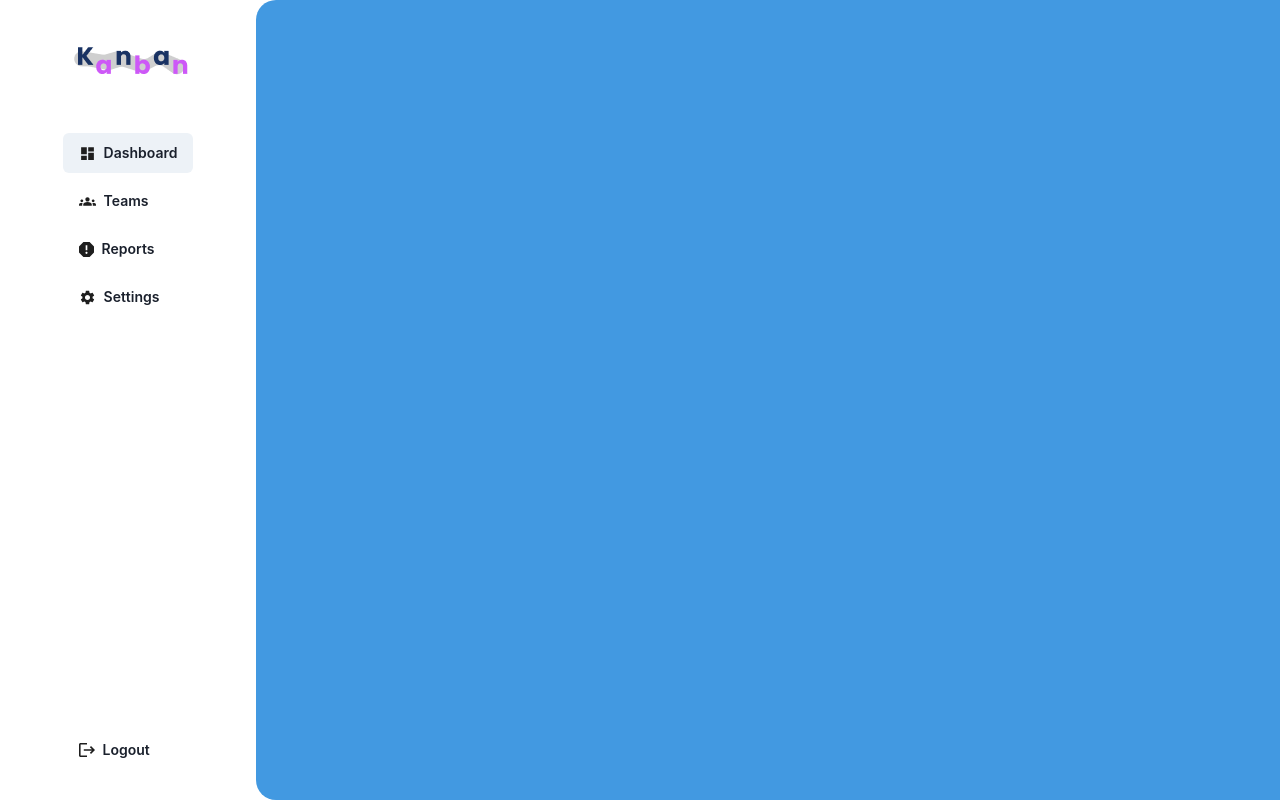
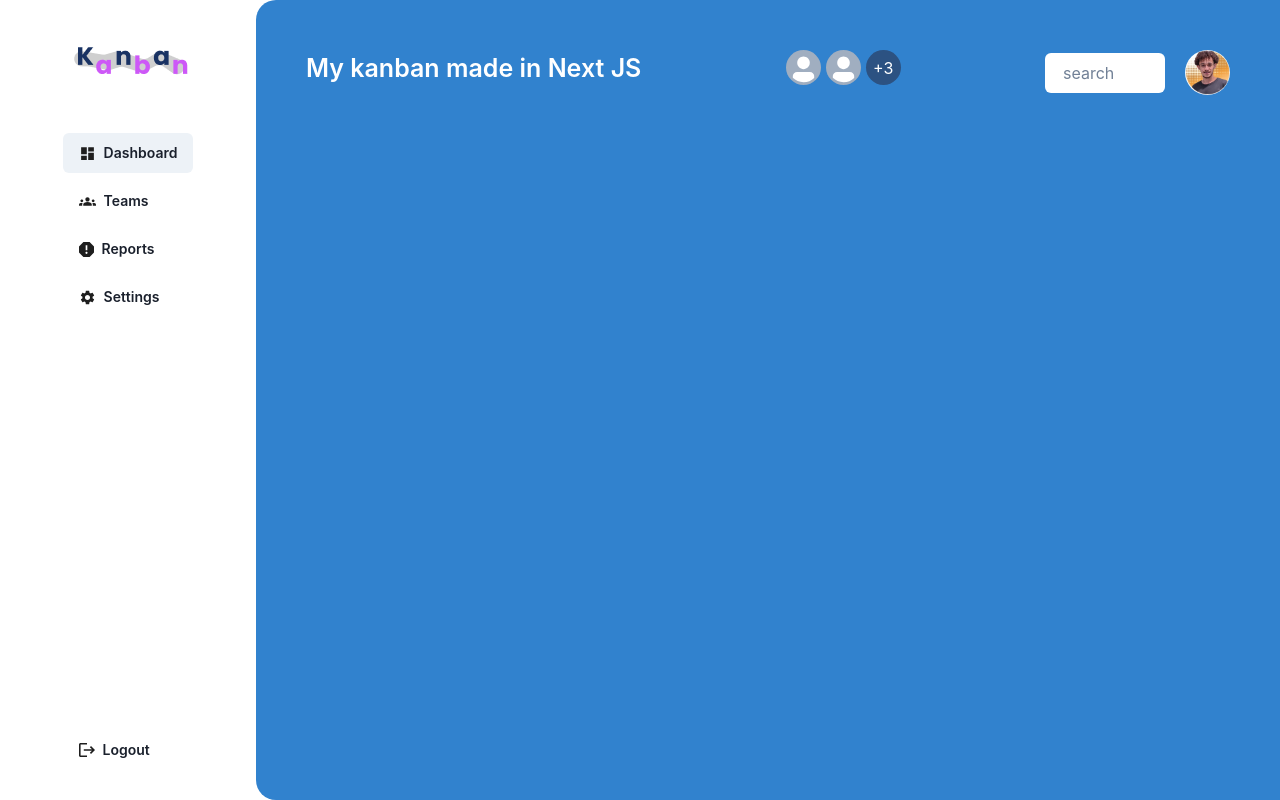
Before and after one commit to jardeson777/kanban-next, a Next.js app: page / in a window 1280 px wide. Built offline with nearby package versions, Linux system fonts and the light colour scheme.

Commit message:
feat: header dashboard

```diff
--- /dev/null
+++ b/src/components/containersPage/Dashboard/Header/index.tsx
@@ -0,0 +1,41 @@
+import { Avatar, Box, Flex, Input, Text } from "@chakra-ui/react";
+
+const Header = () => {
+  return (
+    <header>
+      <Flex justifyContent="space-between">
+        <Text fontSize="25px" fontWeight="semibold" color="white">
+          My kanban made in Next JS
+        </Text>
+
+        <Flex gap="5px">
+          <Avatar width="35px" height="35px" />
+          <Avatar width="35px" height="35px" />
+          <Flex
+            borderRadius="full"
+            background="blue.700"
+            width="35px"
+            height="35px"
+            justifyContent="center"
+            alignItems="center"
+            color="white"
+          >
+            +3
+          </Flex>
+        </Flex>
+
+        <Flex gap="20px" alignItems="center">
+          <Input
+            variant="filled"
+            background="white"
+            placeholder="search"
+            width="120px"
+          />
+          <Avatar width="45px" height="45px" src="/jardeson.jpg" />
+        </Flex>
+      </Flex>
+    </header>
+  );
+};
+
+export default Header;
--- /dev/null
+++ b/src/components/containersPage/Dashboard/index.tsx
@@ -0,0 +1,12 @@
+import { Box } from "@chakra-ui/react";
+import Header from "./Header";
+
+const Dashboard = () => {
+  return (
+    <Box>
+      <Header />
+    </Box>
+  );
+};
+
+export default Dashboard;
--- a/src/pages/index.tsx
+++ b/src/pages/index.tsx
@@ -2,6 +2,7 @@ import Head from "next/head";
 import { Inter } from "next/font/google";
 import Menu from "@/components/Menu";
 import { Box, Flex } from "@chakra-ui/react";
+import Dashboard from "@/components/containersPage/Dashboard";
 
 const inter = Inter({ subsets: ["latin"] });
 
@@ -18,10 +19,13 @@ export default function Home() {
         <Flex>
           <Menu />
           <Box
-            background="blue.400"
+            background="blue.500"
             width="80vw"
-            borderRadius="20px 0 0 20px "
-          ></Box>
+            borderRadius="20px 0 0 20px"
+            padding="50px"
+          >
+            <Dashboard />
+          </Box>
         </Flex>
       </main>
     </>
```
Also changed, not shown: public/jardeson.jpg (added).
